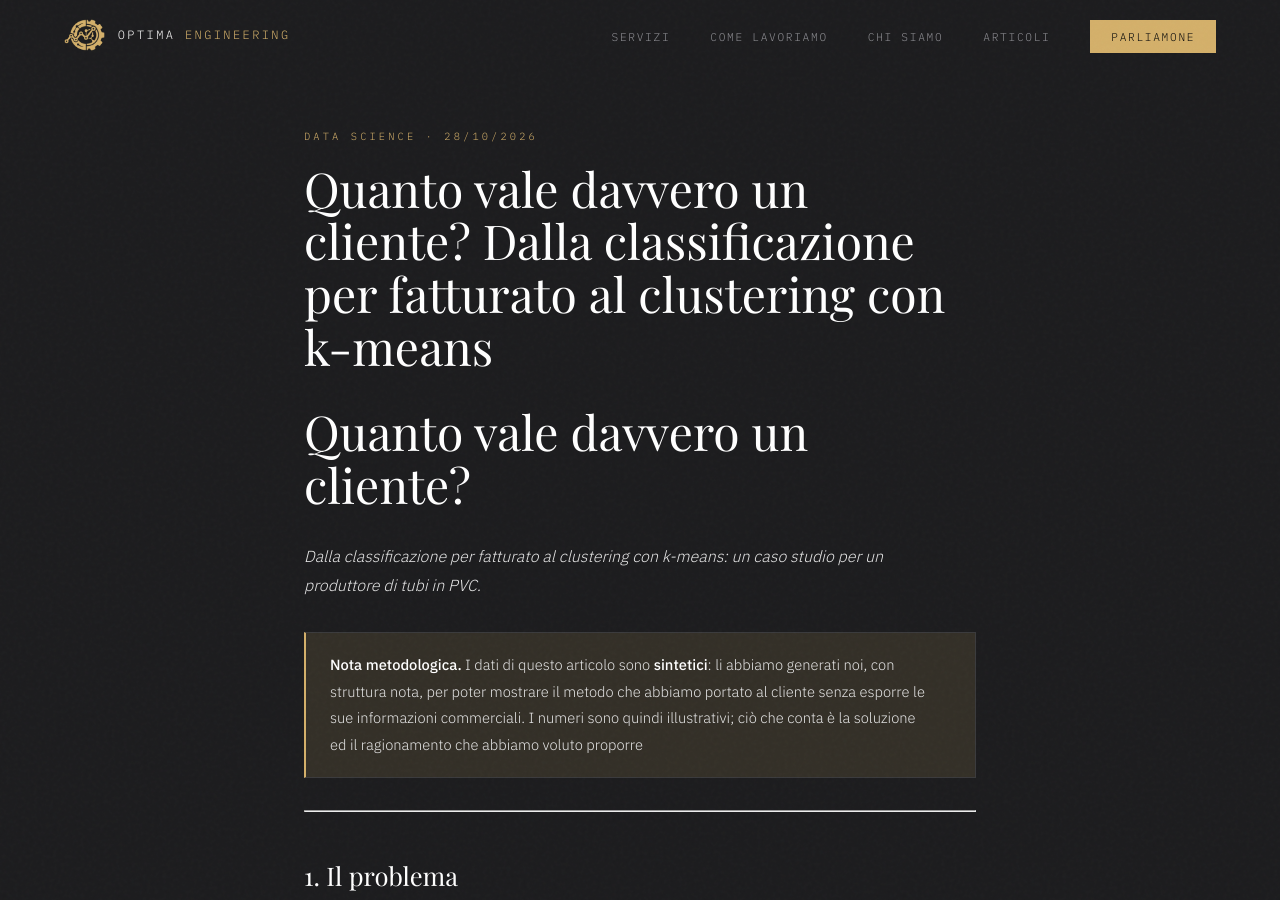
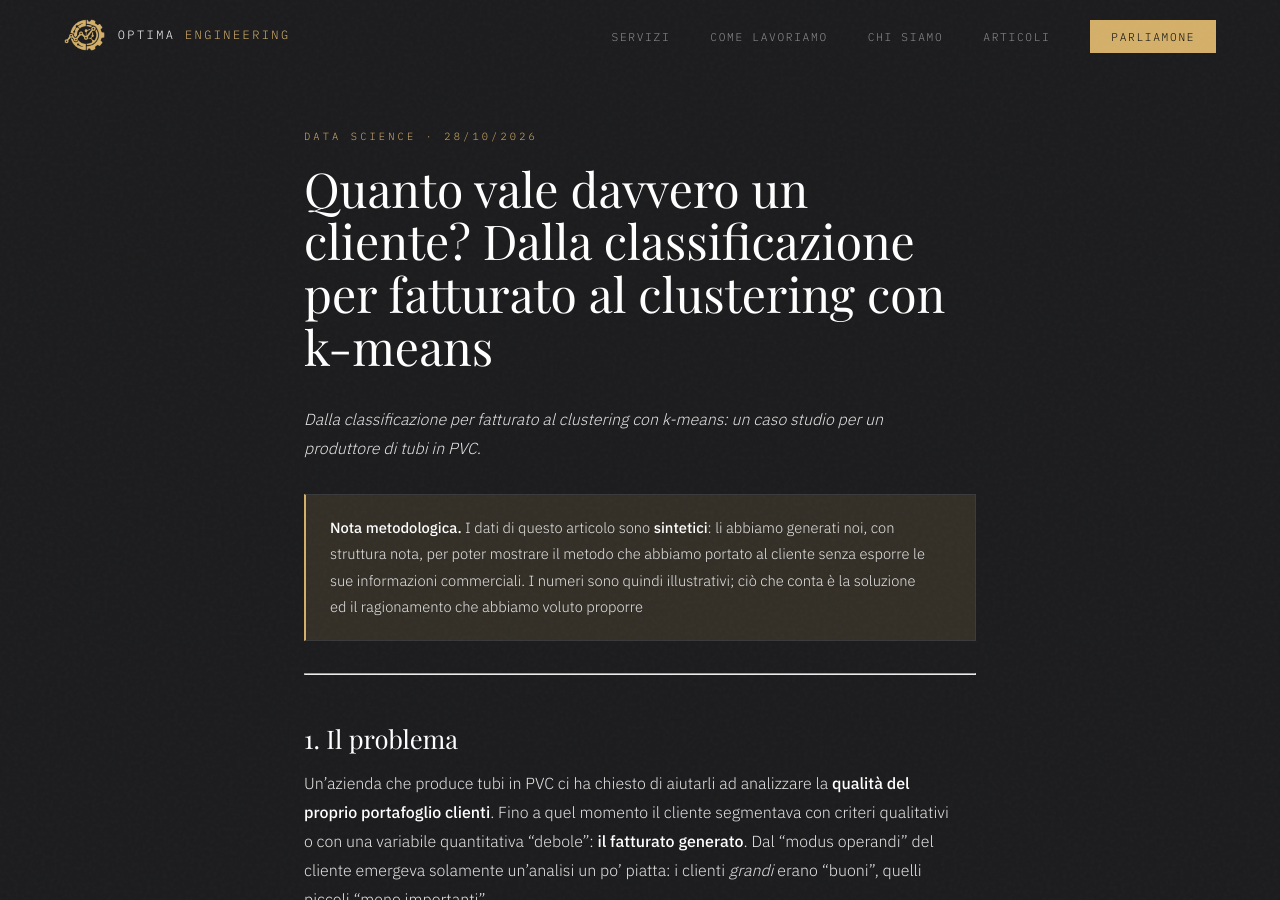
Before and after one commit to edoardo2496/optima_engineering, a Jekyll site: the page built from _posts/2026-10-28-analisi-clienti-pvc.md, in a window 1280 px wide and 900 px high. Built offline with Jekyll 4.4.1, drawn with Linux system fonts in a browser that asks for light colours; some web fonts are replaced; our own code applies the rules of GitHub Pages for plain Markdown files.

Commit message:
Remove main heading from client value analysis post
Removed the main heading from the post content.

```diff
--- a/_posts/2026-10-28-analisi-clienti-pvc.md
+++ b/_posts/2026-10-28-analisi-clienti-pvc.md
@@ -3,7 +3,6 @@ type: post
 title: "Quanto vale davvero un cliente? Dalla classificazione per fatturato al clustering con k-means"
 categoria: Data Science
 ---
-# Quanto vale davvero un cliente?
 
 *Dalla classificazione per fatturato al clustering con k-means: un caso studio per un produttore di tubi in PVC.*
 
```
